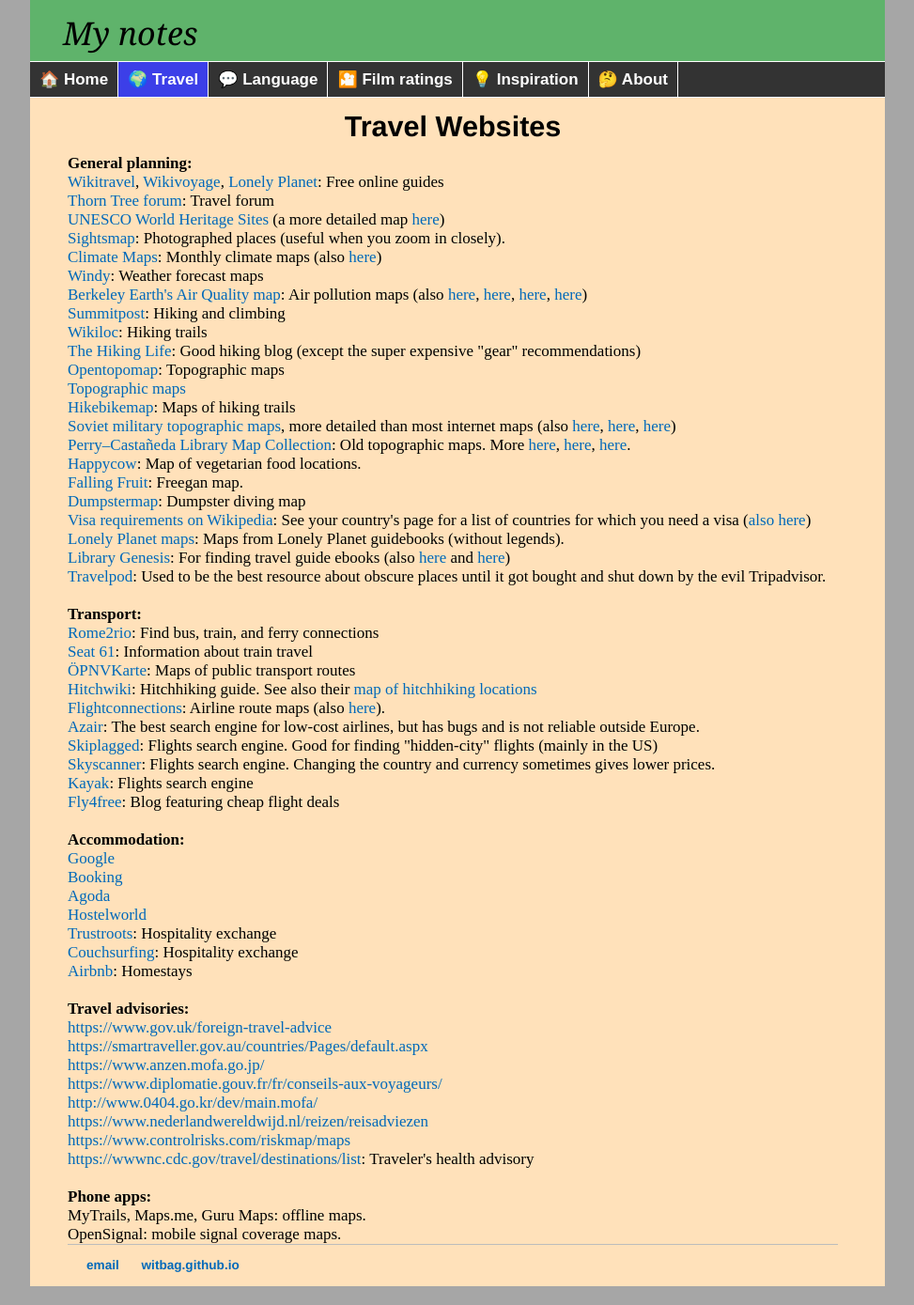
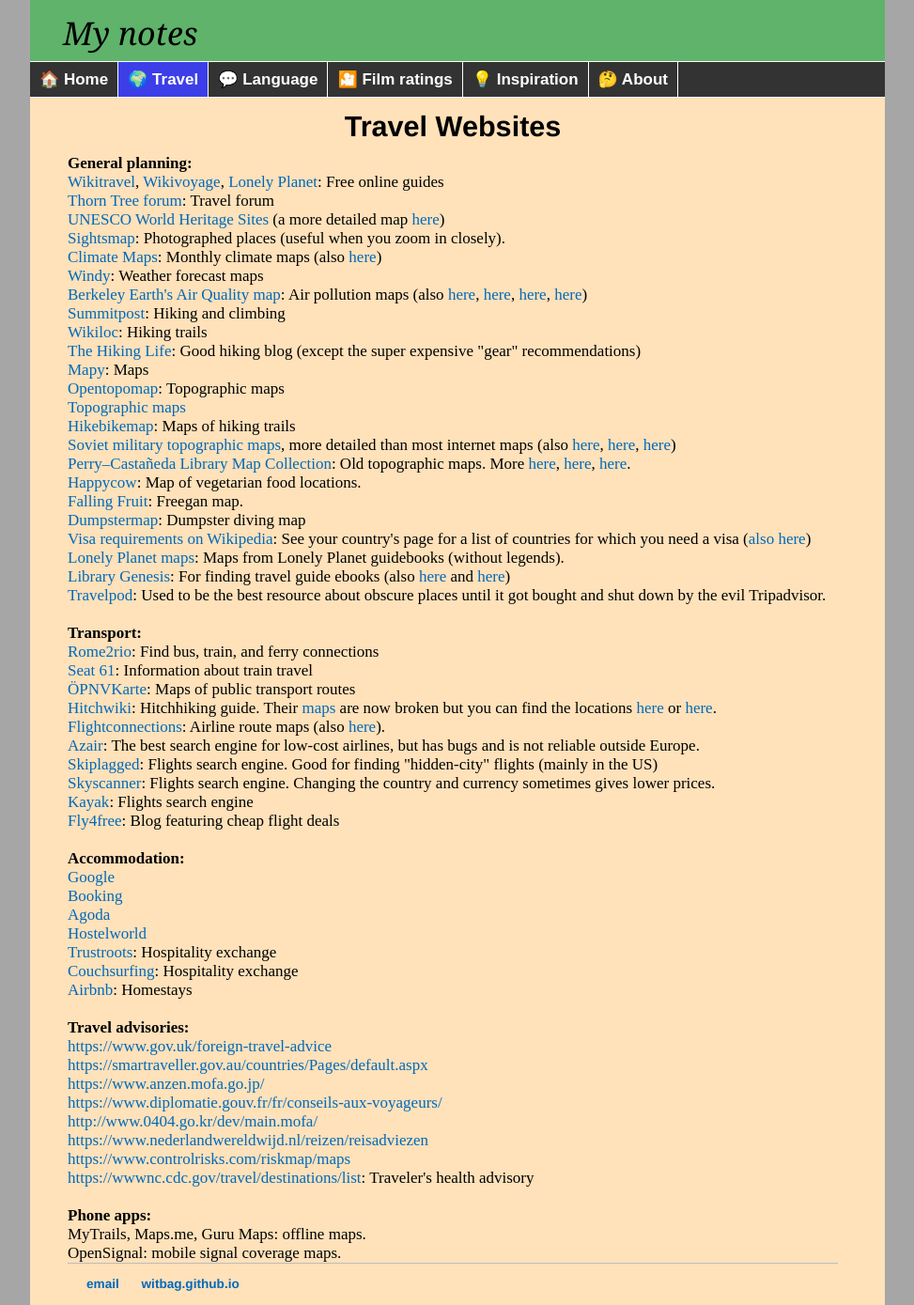
Before and after one commit to witbag/witbag.github.io, a Jekyll site: the page built from travel/resources.html, in a window 1280 px wide. Shown: the whole page at 94% size, without its empty margins (153-1126 px from the left). Built offline with Jekyll 4.4.1, drawn with Linux system fonts in a browser that asks for light colours.

Commit message:
Update resources.html

```diff
--- a/travel/resources.html
+++ b/travel/resources.html
@@ -19,6 +19,7 @@
 <a href="https://www.summitpost.org" target=_blank>Summitpost</a>: Hiking and climbing<br>
 <a href="https://www.wikiloc.com/wikiloc/map.do" target=_blank>Wikiloc</a>: Hiking trails<br>
 <a href="https://www.thehikinglife.com/" target=_blank>The Hiking Life</a>: Good hiking blog (except the super expensive "gear" recommendations)<br>
+<a href="https://en.mapy.cz/turisticka?x=0&y=0&z=3" target=_blank>Mapy</a>: Maps<br>
 <a href="https://opentopomap.org" target=_blank>Opentopomap</a>: Topographic maps<br>
 <a href="https://en-au.topographic-map.com/maps/dy4z/Asia/" target=_blank>Topographic maps</a><br>
 <a href="http://hikebikemap.org" target=_blank>Hikebikemap</a>: Maps of hiking trails<br>
@@ -29,14 +30,14 @@
 <a href="http://dumpstermap.org/" target=_blank>Dumpstermap</a>: Dumpster diving map<br>
 <a href="https://en.wikipedia.org/wiki/Template:Visa_requirements" target=_blank>Visa requirements on Wikipedia</a>: See your country's page for a list of countries for which you need a visa (<a href="https://www.koreanair.com/global/en/traveling/airport-check-in/visas-passports-immigration-regulation0/timaticweb/" target=_blank>also here</a>)<br>
 <a href="http://media.lonelyplanet.com/ebookmaps/" target=_blank>Lonely Planet maps</a>: Maps from Lonely Planet guidebooks (without legends).<br>
-<a href="http://gen.lib.rus.ec/" target=_blank>Library Genesis</a>: For finding travel guide ebooks (also <a href="http://libgen.is/" target=_blank>here</a> and <a href="https://libgen.lc/" target=_blank>here</a>)<br>
+<a href="http://gen.lib.rus.ec/" target=_blank>Library Genesis</a>: For finding travel guide ebooks (also <a href="http://libgen.is/" target=_blank>here</a> and <a href="https://libgen.st/" target=_blank>here</a>)<br>
 <a href="http://travelpod.com" target=_blank>Travelpod</a>: Used to be the best resource about obscure places until it got bought and shut down by the evil Tripadvisor.<br>
 <br>
 <a id="transp"></a><b>Transport:</b><br>
 <a href="https://www.rome2rio.com" target=_blank>Rome2rio</a>: Find bus, train, and ferry connections<br>
 <a href="https://www.seat61.com" target=_blank>Seat 61</a>: Information about train travel<br>
 <a href="https://www.öpnvkarte.de" target=_blank>ÖPNVKarte</a>: Maps of public transport routes<br>
-<a href="http://hitchwiki.org/en/Main_Page" target=_blank>Hitchwiki</a>: Hitchhiking guide. See also their <a href="http://hitchwiki.org/maps/" target=_blank>map of hitchhiking locations</a><br>
+<a href="http://hitchwiki.org/en/Main_Page" target=_blank>Hitchwiki</a>: Hitchhiking guide. Their <a href="http://hitchwiki.org/maps/" target=_blank>maps</a> are now broken but you can find the locations <a href="https://hitchspots.me/" target=_blank>here</a> or <a href="https://www.reddit.com/r/hitchhiking/comments/ix73wy/collaborative_hitchwiki_map/" target=_blank>here</a>.<br>
 <a href="https://www.flightconnections.com" target=_blank>Flightconnections</a>: Airline route maps (also <a href="https://www.flightsfrom.com" target=_blank>here</a>).<br>
 <a href="http://www.azair.eu" target=_blank>Azair</a>: The best search engine for low-cost airlines, but has bugs and is not reliable outside Europe.<br>
 <a href="https://skiplagged.com/" target=_blank>Skiplagged</a>: Flights search engine. Good for finding "hidden-city" flights (mainly in the US)<br>
```
